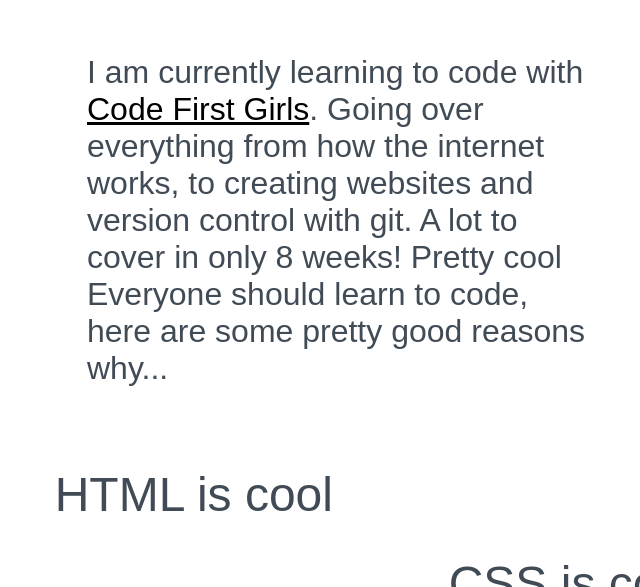
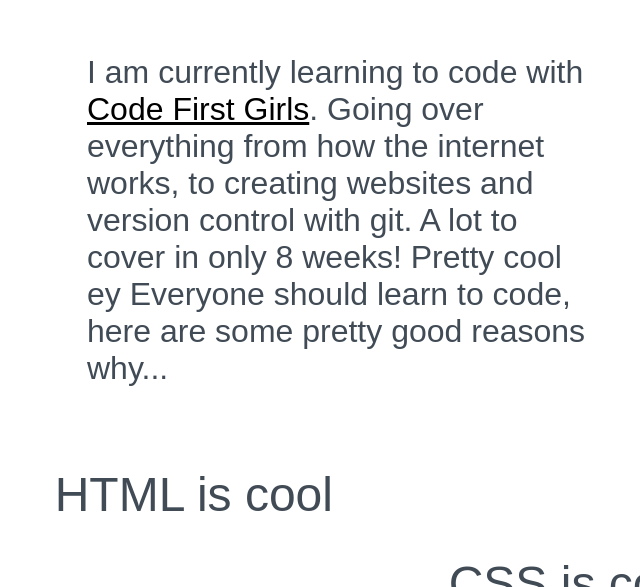
Before and after one commit to toryerskine/Week-1-project, a plain HTML site: page index edited.html in a window 1280 px wide. Shown: the part 800-1387 px from the top of the page, without its empty margins (41-681 px from the left). Drawn offline with Linux system fonts and the light colour scheme; files whose address does not match are found by name.

```diff
--- a/index edited.html
+++ b/index edited.html
@@ -14,7 +14,7 @@
 
   <div>
     <p>I am currently learning to code with <a href="https://www.codefirstgirls.org.uk/">Code First Girls</a>. Going over everything from how the
-internet works, to creating websites and version control with git. A lot to cover in only 8 weeks! Pretty cool
+internet works, to creating websites and version control with git. A lot to cover in only 8 weeks! Pretty cool ey
 Everyone should learn to code, here are some pretty good reasons why...</p>
 
     <ol>
```
